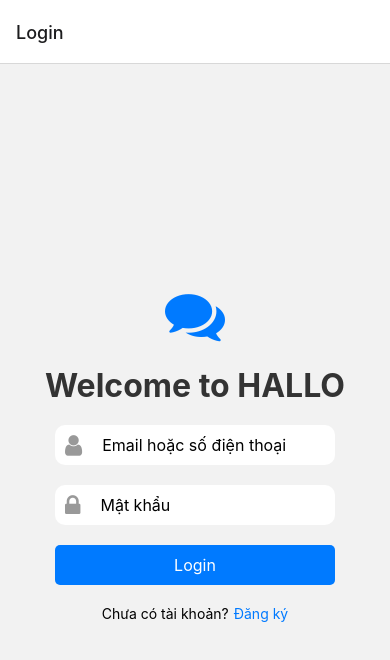
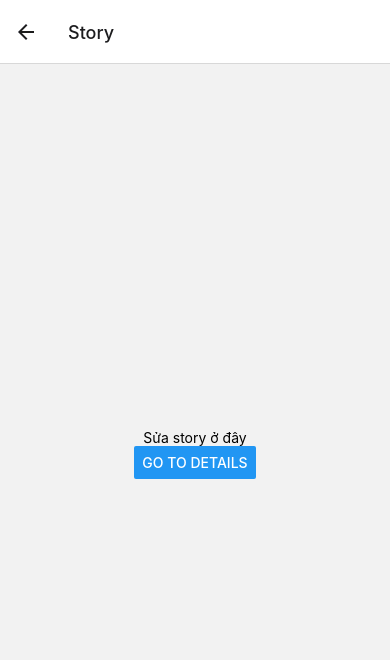
Before and after one commit to NhanTanDat/appchatmobile, a React Native app: screen /Story in a window 390 px wide. Shown: the top 660 px of the page. Built offline with nearby package versions, Linux system fonts and the light colour scheme.

Commit message:
Thêm story

```diff
--- a/App.js
+++ b/App.js
@@ -13,6 +13,7 @@
 
 import Message from './modules/Chat/Chat';
 import ChatBox from './modules/Chat/Chatbox';
+import Story from './modules/Home/Story';
 
 
 const Stack = createStackNavigator();
@@ -31,6 +32,7 @@
         <Stack.Screen name="Register" component={Register} />
         <Stack.Screen name="Message" component={Message} />
         <Stack.Screen name="ChatBox" component={ChatBox} />
+        <Stack.Screen name="Story" component={Story} />
 
       </Stack.Navigator>
     </NavigationContainer>
--- a/modules/Home/Home.js
+++ b/modules/Home/Home.js
@@ -122,6 +122,7 @@
 import Message from '../Chat/Chat';
 import ProfileScreen from './ProfileScreen';
 import AddfriendModal from './AddfriendModal';
+import Story from './Story';
 
 function Screen1() {
   return (
@@ -185,7 +186,7 @@
         <Icon2 name="adduser" size={size} color={color} /> // Example: Using the Facebook brand icon
       ),
     }}  />
-          <Tab.Screen name="Screen3" component={Screen3} />
+          <Tab.Screen name="Story" component={Story} />
           <Tab.Screen name="My Info" component={ProfileScreen} options={{
       tabBarIcon: ({ color, size }) => (
         <Icon name="user" size={size} color={color} /> // Example: Using the Facebook brand icon
--- /dev/null
+++ b/modules/Home/Story.js
@@ -0,0 +1,19 @@
+import * as React from 'react';
+import { Button, View, Text } from 'react-native';
+import { useNavigation } from '@react-navigation/native';
+
+const Story = () => {
+    const navigation = useNavigation();
+    return (
+        <View style={{ flex: 1, alignItems: 'center', justifyContent: 'center' }}>
+            <Text>Sửa story ở đây</Text>
+            <Button
+                title="Go to Details"
+                onPress={() => navigation.navigate('Details')}
+            />
+        </View>
+    );
+};
+
+export default Story;
+///sửa ở file này nha
```
